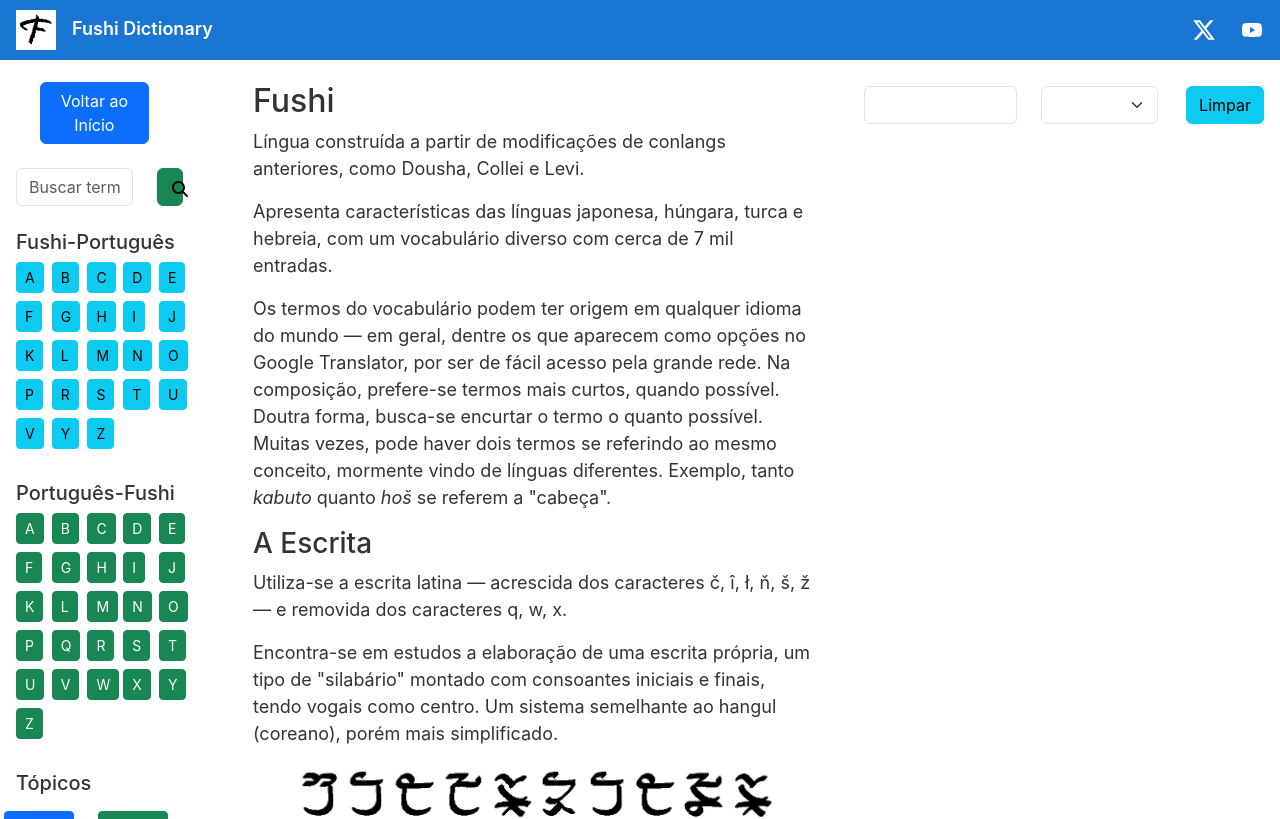
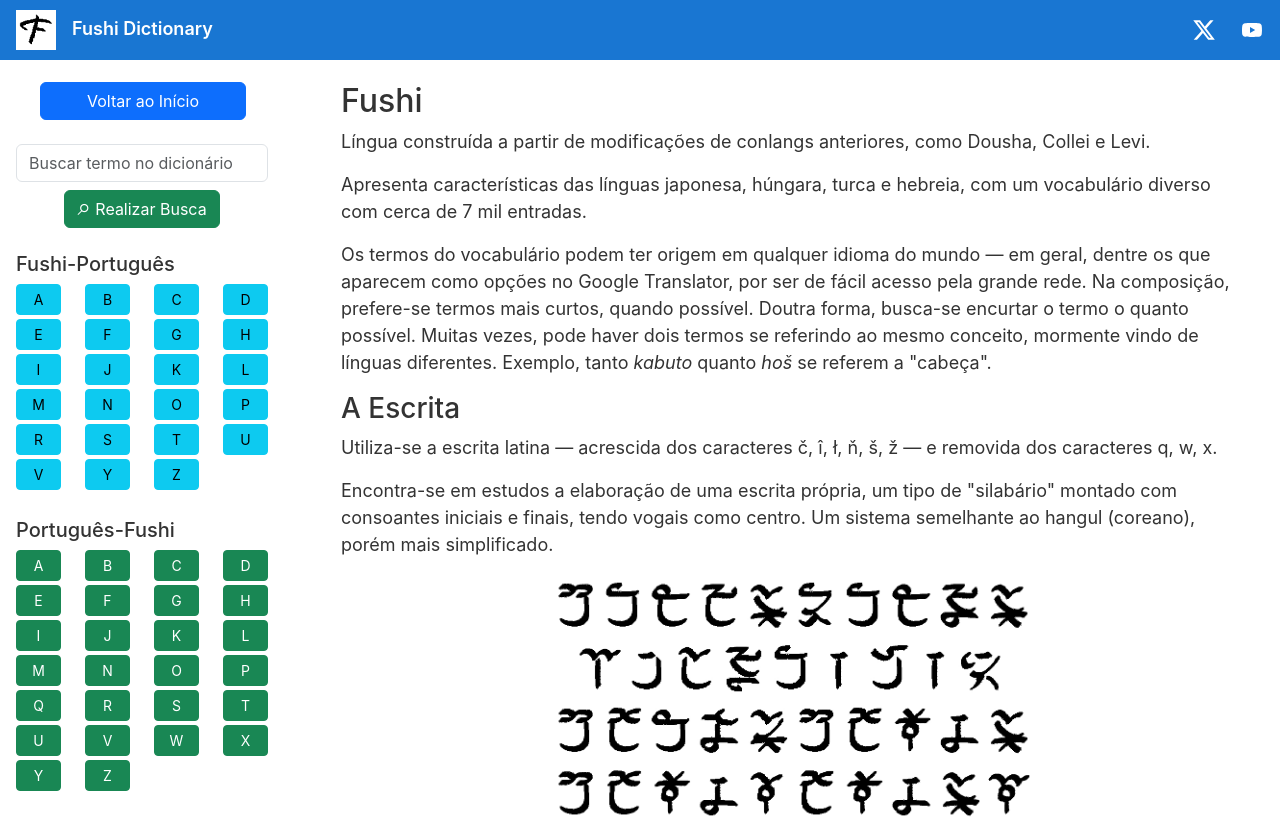
Before and after one commit to collei/ng-sites-fushi, an Angular app: page / in a window 1280 px wide. Shown: the top 819 px of the page. Built offline with nearby package versions, Linux system fonts and the light colour scheme.

Commit message:
improved site display by making left and right column widths fixed

```diff
--- a/src/app/app.component.css
+++ b/src/app/app.component.css
@@ -27,3 +27,11 @@
 .toolbar #twitter-logo:hover,
 .toolbar #youtube-logo:hover { opacity: 0.8; }
 .content { margin: 22px auto 32px; padding: 0 16px; }
+.fixed-left {
+	width: 300px; /* Set your desired fixed width */
+	flex: none;   /* Prevents flexbox from shrinking or growing */
+}
+.fixed-right {
+	width: 500px; /* Set your desired fixed width */
+	flex: none;   /* Prevents flexbox from shrinking or growing */
+}
--- a/src/app/app.component.html
+++ b/src/app/app.component.html
@@ -23,13 +23,13 @@
 
 <div class="content" role="main">
 	<div class="row">
-		<div class="col-md-2">
+		<div class="fixed-left">
 			<app-indice></app-indice>
 		</div>
-		<div class="col-md-6">
+		<div class="col">
 			<router-outlet></router-outlet>
 		</div>
-		<div class="col-md-4">
+		<div class="fixed-right">
 			<app-conjugador></app-conjugador>
 		</div>
 	</div>
--- a/src/app/indice/indice.component.html
+++ b/src/app/indice/indice.component.html
@@ -1,27 +1,23 @@
 <div class="row">
 	<div class="col-md-1"></div>
 	<div class="col-md-10 text-end">
-		<div class="row">
-			<div class="col-md-12">
-				<a class="btn btn-primary" style="width: 100%;" routerLink="">Voltar ao Início</a>
-			</div>
-		</div>
+		<a class="btn btn-primary" style="width: 100%;" routerLink="">Voltar ao Início</a>
 	</div>
 	<div class="col-md-1"></div>
 </div>
 
 <div class="row mt-4">
-	<div class="col-md-9">
+	<div class="col-12">
 		<input class="form-control" name="dicbusca" [(ngModel)]="dicbusca" placeholder="Buscar termo no dicionário">
 	</div>
-	<div class="col-md-3">
-		<a class="btn btn-success" style="width: 100%;" [routerLink]="dicBusca()"><svg style="height: 20px !important; color: #def !important;" xmlns="http://www.w3.org/2000/svg" viewBox="0 0 640 640"><!--!Font Awesome Free v7.3.1 by @fontawesome - https://fontawesome.com License - https://fontawesome.com/license/free Copyright 2026 Fonticons, Inc.--><path d="M480 272C480 317.9 465.1 360.3 440 394.7L566.6 521.4C579.1 533.9 579.1 554.2 566.6 566.7C554.1 579.2 533.8 579.2 521.3 566.7L394.7 440C360.3 465.1 317.9 480 272 480C157.1 480 64 386.9 64 272C64 157.1 157.1 64 272 64C386.9 64 480 157.1 480 272zM272 416C351.5 416 416 351.5 416 272C416 192.5 351.5 128 272 128C192.5 128 128 192.5 128 272C128 351.5 192.5 416 272 416z"/></svg></a>
+	<div class="col-12 mt-2 text-center">
+		<a class="btn btn-success" style="padding-left: auto; padding-right: auto;" [routerLink]="dicBusca()"><span style="font-size: 150%; line-height: 0.45em;">&#x2315;</span> Realizar Busca</a>
 	</div>
 </div>
 
 <div class="row mt-4">
 	<h5>Fushi-Português</h5>
-	<div class="col-5th mb-2" *ngFor="let letra of indice_fushi">
+	<div class="col-auto mb-1" *ngFor="let letra of indice_fushi">
 		<a class="btn btn-sm btn-info letra-dicionario" routerLink="dic/fushi/{{ letra }}">
 			{{ letra.toUpperCase() }}
 		</a>
@@ -30,7 +26,7 @@
 
 <div class="row mt-4">
 	<h5>Português-Fushi</h5>
-	<div class="col-5th mb-2" *ngFor="let letra of indice_portuguese">
+	<div class="col-auto mb-1" *ngFor="let letra of indice_portuguese">
 		<a class="btn btn-sm btn-success letra-dicionario" routerLink="dic/portuguese/{{ letra }}">
 			{{ letra.toUpperCase() }}
 		</a>
```
